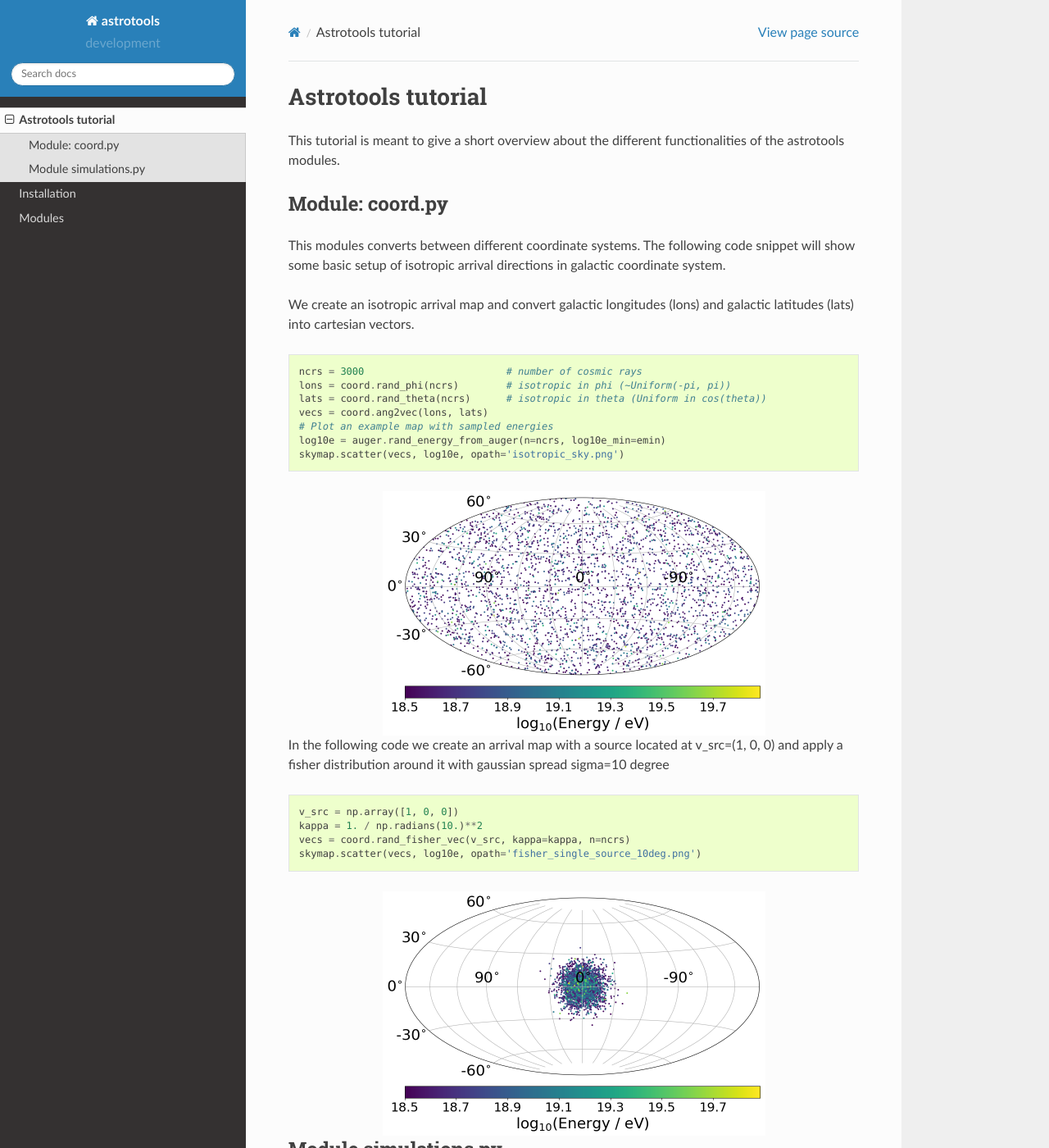
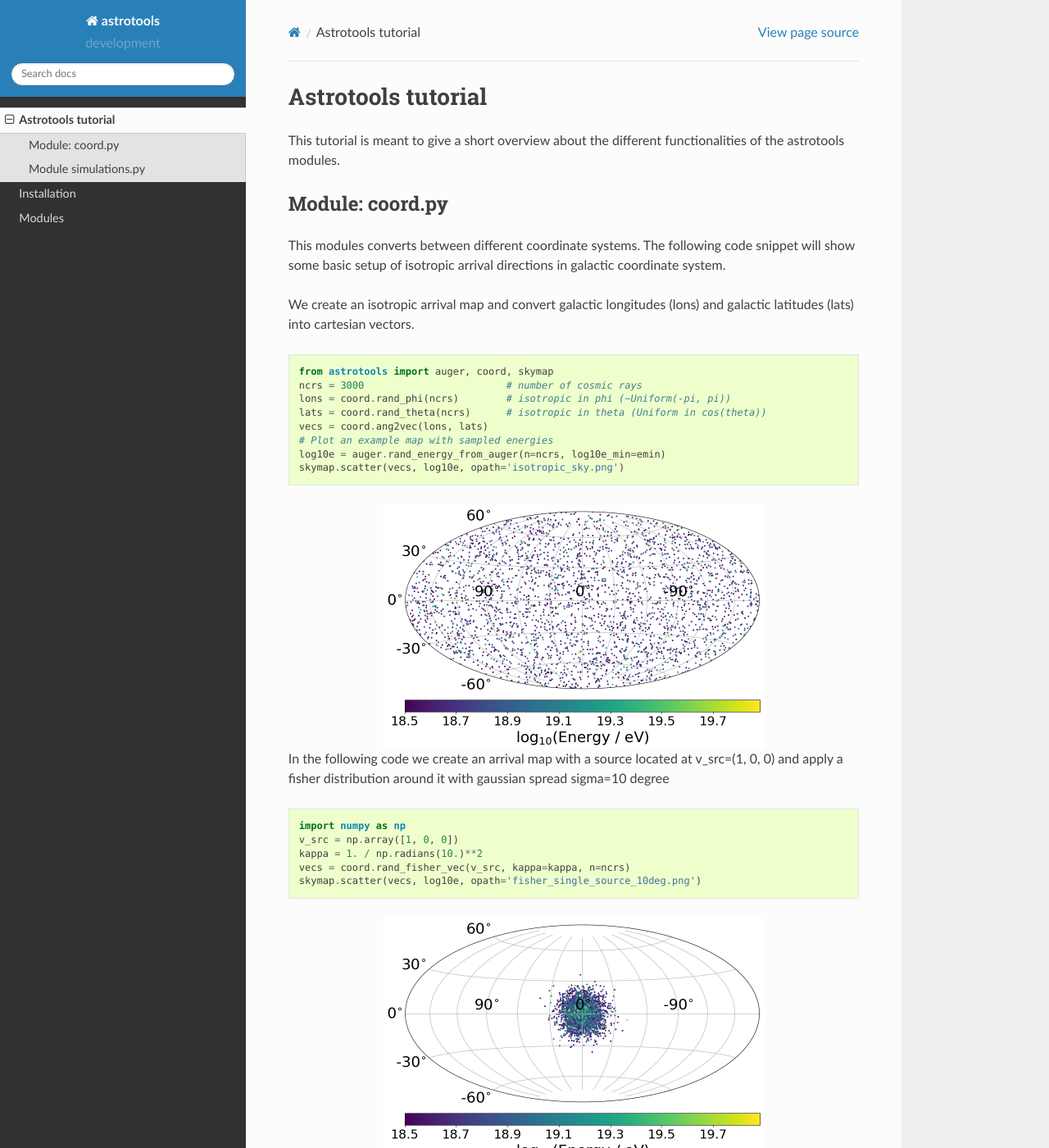
Before and after one commit to MRCWirtz/astrotools, a Sphinx documentation site: the page built from doc/source/tutorial.rst, in a window 1280 px wide and 1400 px high. Shown: the whole window at 82% size. Built offline with Sphinx 7.4.7 and the Read the Docs theme 2.0.0, drawn with Linux system fonts in a browser that asks for light colours; some of the changed text lies outside the part shown.

Commit message:
Bug fix in tutorial.

```diff
--- a/doc/source/tutorial.rst
+++ b/doc/source/tutorial.rst
@@ -16,6 +16,7 @@ galactic latitudes (lats) into cartesian vectors.
 
 .. code-block:: python
 
+  from astrotools import auger, coord, skymap
   ncrs = 3000                        # number of cosmic rays
   lons = coord.rand_phi(ncrs)        # isotropic in phi (~Uniform(-pi, pi))
   lats = coord.rand_theta(ncrs)      # isotropic in theta (Uniform in cos(theta))
@@ -34,6 +35,7 @@ sigma=10 degree
 
 .. code-block:: python
 
+  import numpy as np
   v_src = np.array([1, 0, 0])
   kappa = 1. / np.radians(10.)**2
   vecs = coord.rand_fisher_vec(v_src, kappa=kappa, n=ncrs)
@@ -64,6 +66,8 @@ First we will create an isotropic map with AUGER energy spectrum above 10 EeV an
 AUGER's exposure is applied.
 
 .. code-block:: python
+
+  from astrotools import simulations
 
   sim = simulations.ObservedBound(nside, nsets, ncrs)    # Initialize the simulation with nsets cosmic ray sets and
                                                                # ncrs cosmic rays in each set
```
